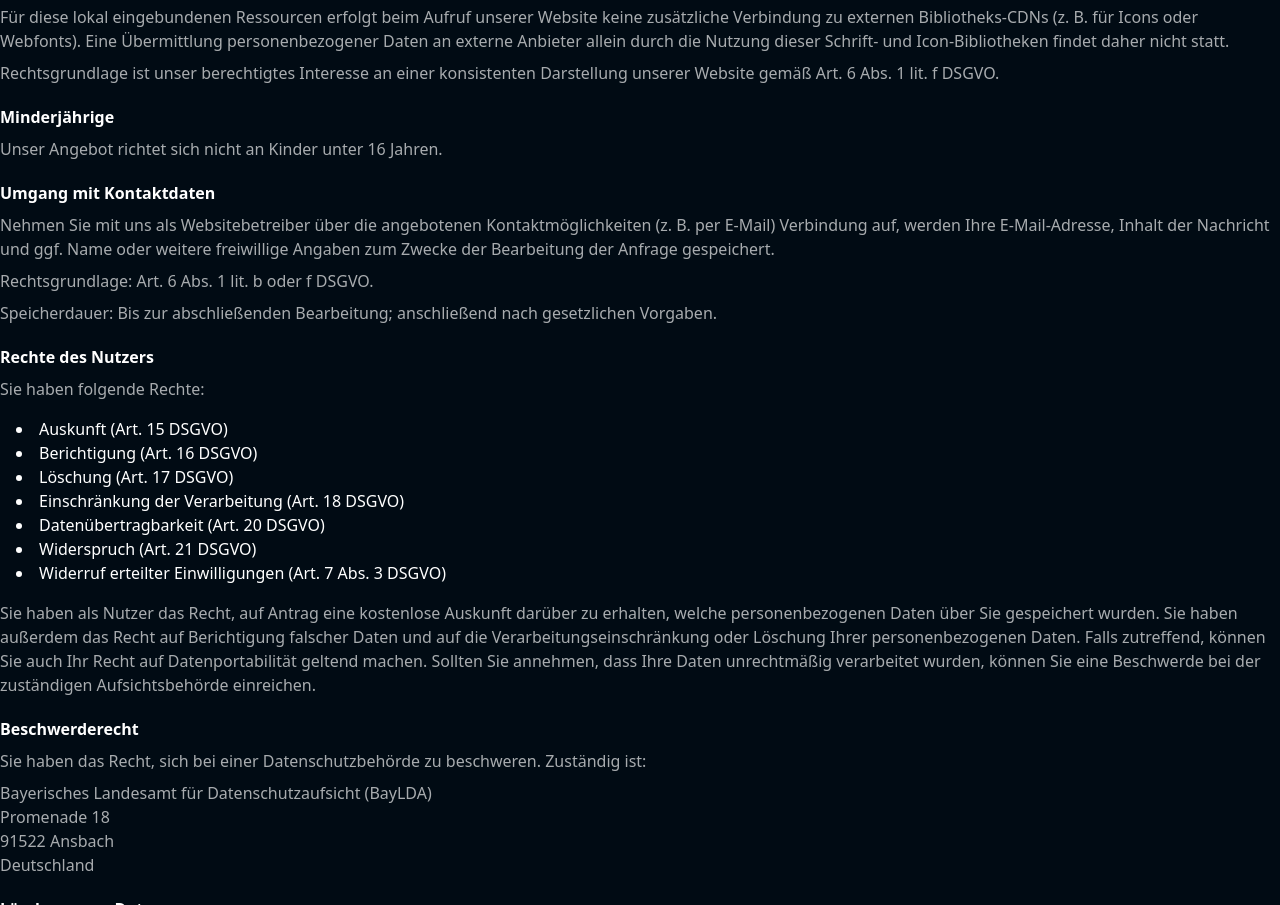
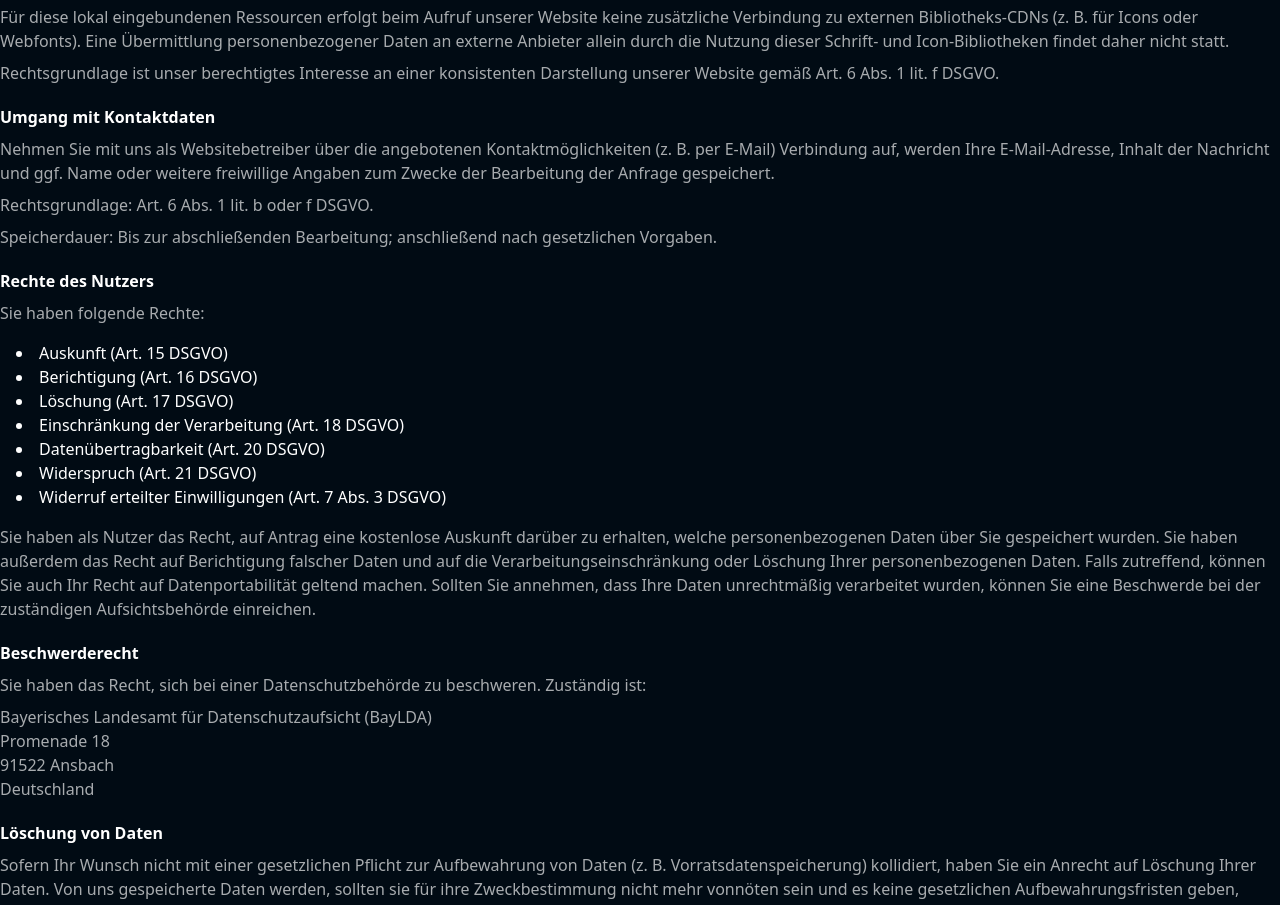
Before and after one commit to GAMINGGILDE/GAMING-GILDE-Web, an Astro site: page /datenschutz in a window 1280 px wide. Shown: the part 2115-3020 px from the top of the page. Built offline with nearby package versions, Linux system fonts and the light colour scheme; Astro itself is replaced by a stand-in of ours.

Commit message:
- Altersangabe aus Datenschutz entfernt

```diff
--- a/src/components/pages/datenschutz/PrivacyPage.astro
+++ b/src/components/pages/datenschutz/PrivacyPage.astro
@@ -272,13 +272,6 @@ const previews = [PreviewImage, PreviewImage2, PreviewImage3, PreviewImage4];
         </div>
 
         <div class="space-y-2">
-          <h2 class="text-2xs font-semibold">Minderjährige</h2>
-          <p class="sub-text font-light">
-            Unser Angebot richtet sich nicht an Kinder unter 16 Jahren.
-          </p>
-        </div>
-
-        <div class="space-y-2">
           <h2 class="text-2xa font-semibold">Umgang mit Kontaktdaten</h2>
           <p class="sub-text font-light">
             Nehmen Sie mit uns als Websitebetreiber über die angebotenen Kontaktmöglichkeiten (z. B.
```
